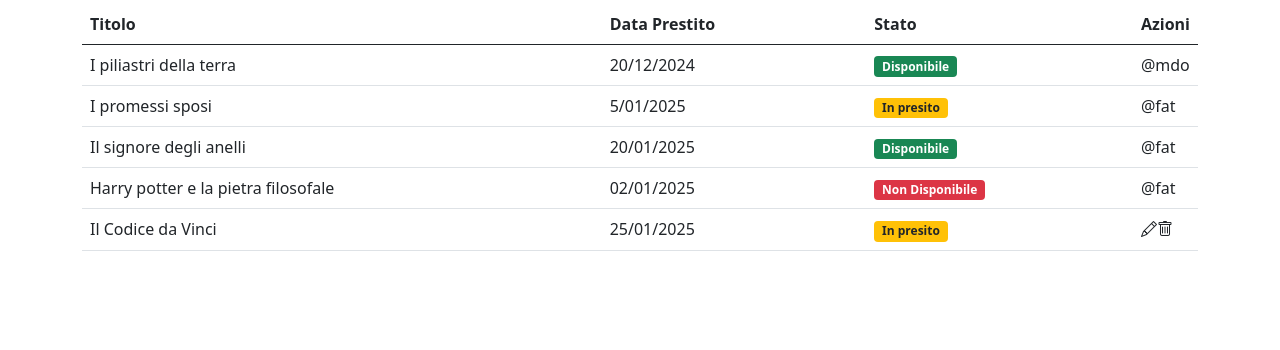
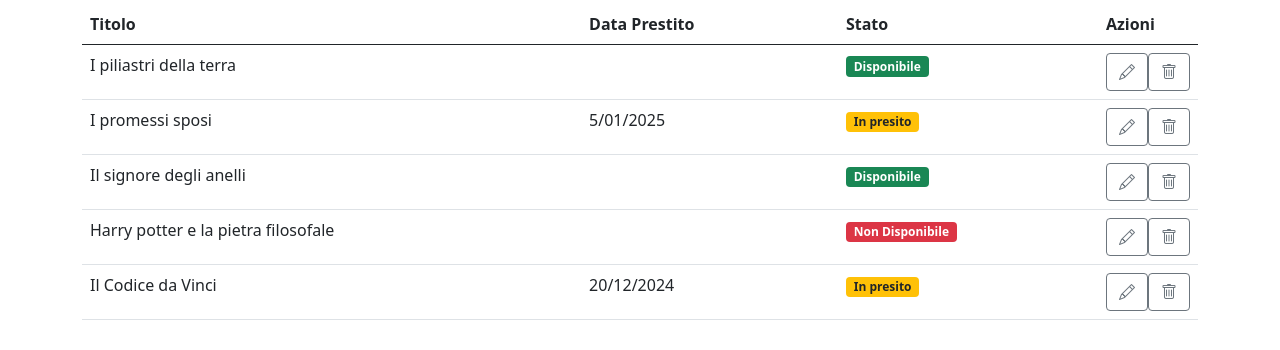
Before and after one commit to sgagliasso/html-css-bootstrap-dashboard, a plain HTML site: page index.html in a window 1280 px wide. Shown: the part 120-470 px from the top of the page. Drawn offline with nearby package versions, Linux system fonts and the light colour scheme.

Commit message:
Feat: creati bottoni per azioni

```diff
--- a/index.html
+++ b/index.html
@@ -60,35 +60,45 @@
 
                     <tr>
                         <td>I piliastri della terra</td>
-                        <td class="d-none d-md-table-cell col-md-3">20/12/2024</td>
+                        <td class="d-none d-md-table-cell col-md-3"></td>
                         <td><span class="badge bg-success">Disponibile</span></td>
-                        <td>@mdo</td>
+                        <td class="d-flex">
+                            <button type="button" class="btn btn-outline-secondary"><i class="bi bi-pencil"></i></button>
+                            <button type="button" class="btn btn-outline-secondary"><i class="bi bi-trash" ></i></button></td>
                     </tr>
 
                     <tr>
                         <td>I promessi sposi</td>
                         <td class="d-none d-md-table-cell col-md-3">5/01/2025</td>
                         <td> <span class="badge bg-warning text-dark">In presito</span></td>
-                        <td>@fat</td>
+                        <td class="d-flex">
+                            <button type="button" class="btn btn-outline-secondary"><i class="bi bi-pencil"></i></button>
+                            <button type="button" class="btn btn-outline-secondary"><i class="bi bi-trash" ></i></button></td>
                     </tr>
                     <tr>
                         <td>Il signore degli anelli</td>
-                        <td class="d-none d-md-table-cell col-md-3">20/01/2025</td>
+                        <td class="d-none d-md-table-cell col-md-3"></td>
                         <td><span class="badge bg-success">Disponibile</span></td>
-                        <td>@fat</td>
+                        <td class="d-flex">
+                            <button type="button" class="btn btn-outline-secondary"><i class="bi bi-pencil"></i></button>
+                            <button type="button" class="btn btn-outline-secondary"><i class="bi bi-trash" ></i></button></td>
                     </tr>
 
                     <tr>
                         <td>Harry potter e la pietra filosofale</td>
-                        <td class="d-none d-md-table-cell col-md-3">02/01/2025</td>
+                        <td class="d-none d-md-table-cell col-md-3"></td>
                         <td><span class="badge bg-danger">Non Disponibile</span></td>
-                        <td>@fat</td>
+                        <td class="d-flex">
+                            <button type="button" class="btn btn-outline-secondary"><i class="bi bi-pencil"></i></button>
+                            <button type="button" class="btn btn-outline-secondary"><i class="bi bi-trash" ></i></button></td>
                     </tr>
                     <tr>
                         <td>Il Codice da Vinci</td>
-                        <td class="d-none d-md-table-cell col-md-3">25/01/2025</td>
+                        <td class="d-none d-md-table-cell col-md-3">20/12/2024</td>
                         <td><span class="badge bg-warning text-dark">In presito</span></td>
-                        <td><span><i class="bi bi-pencil"></i><i class="bi bi-trash"></i></td>
+                        <td class="d-flex">
+                            <button type="button" class="btn btn-outline-secondary"><i class="bi bi-pencil"></i></button>
+                            <button type="button" class="btn btn-outline-secondary"><i class="bi bi-trash" ></i></button></td>
                     </tr>
                 </tbody>
             </table>
```
